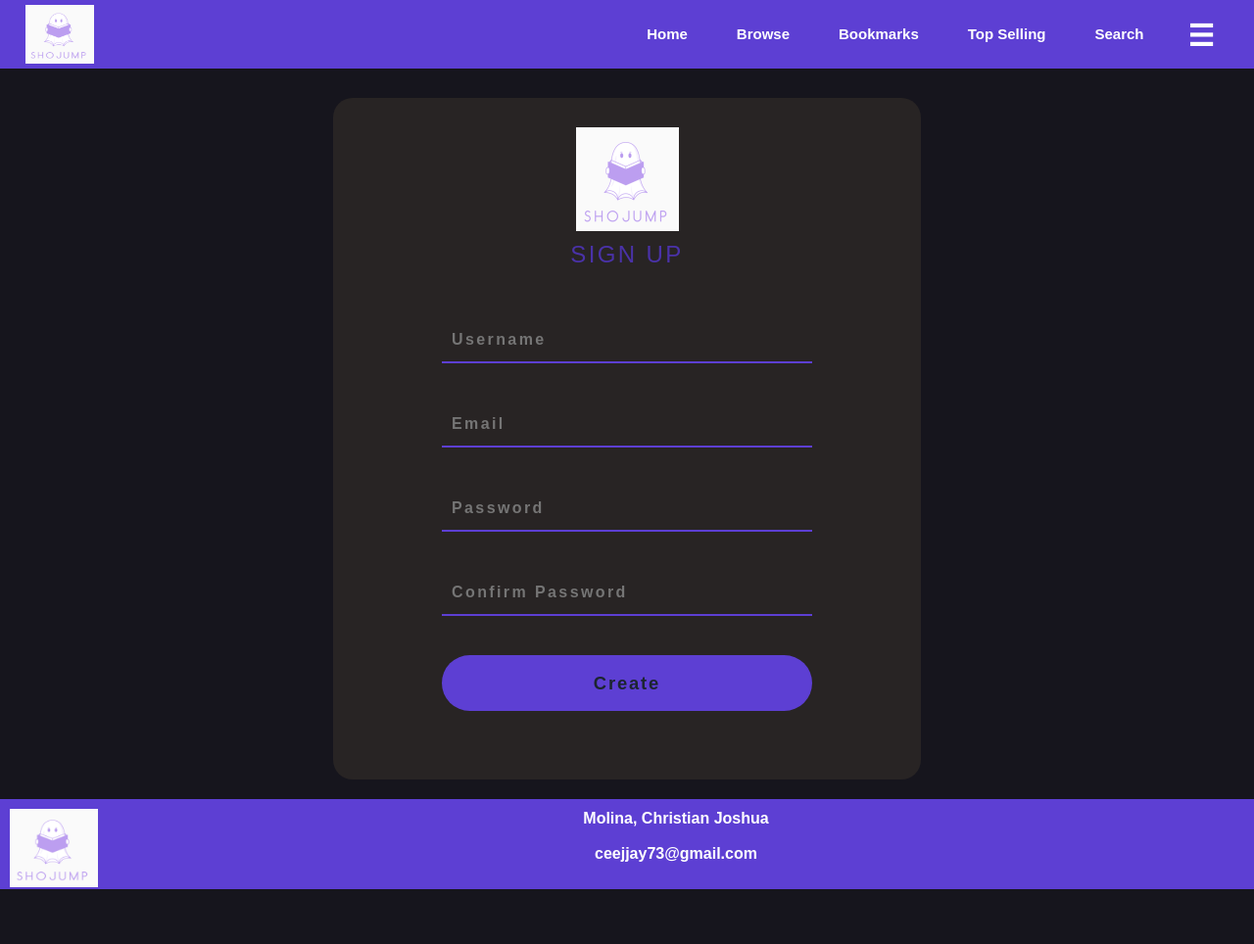
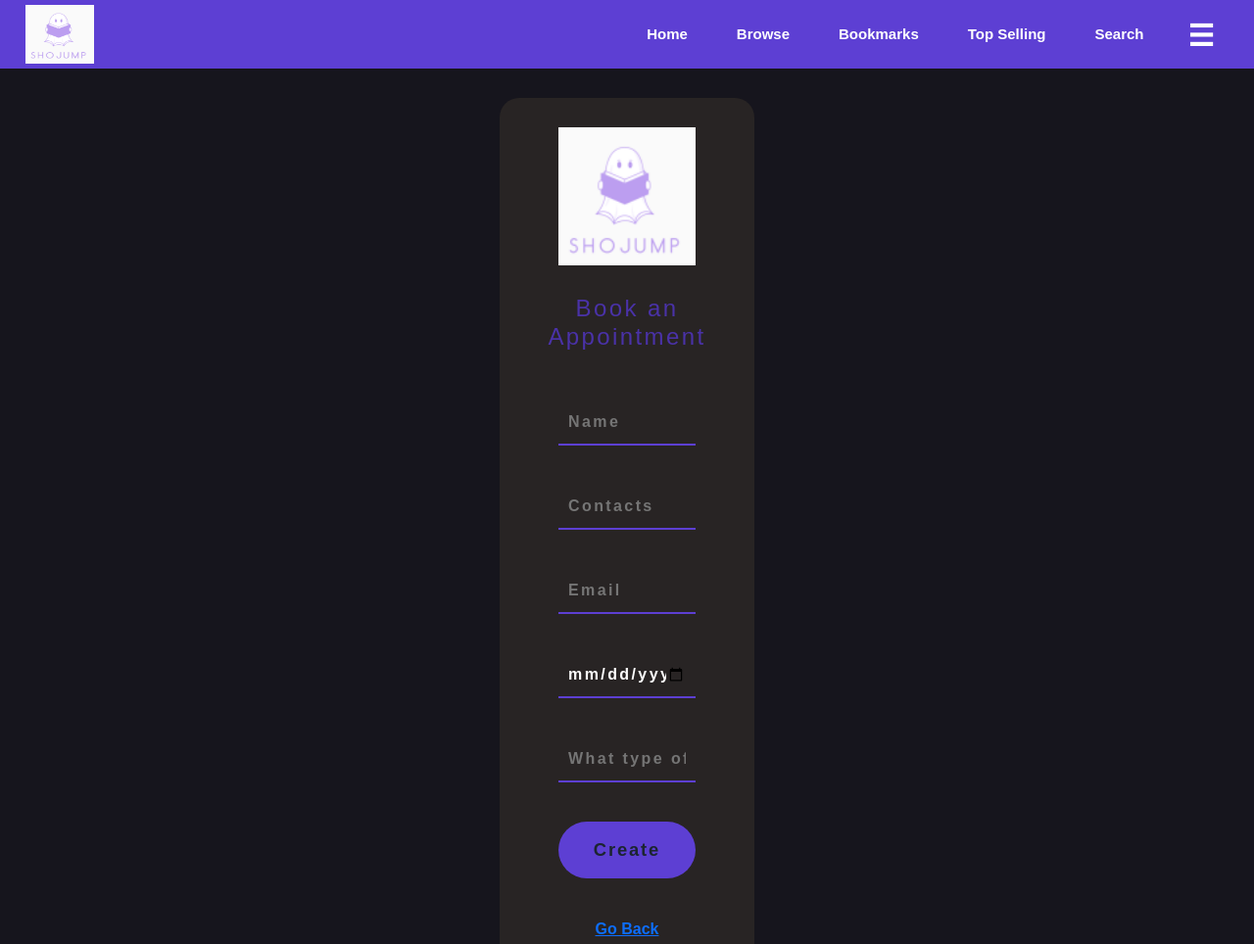
Before and after one commit to Sijeeee/Web-Design-Finals, a plain HTML site: page form.html in a window 1280 px wide. Shown: the top 964 px of the page at 98% size. Before the commit the page ends 936 px from the top, so only its background shows below. Drawn offline with nearby package versions, Linux system fonts and the light colour scheme.

Commit message:
Update form.html

```diff
--- a/form.html
+++ b/form.html
@@ -37,24 +37,29 @@
                             </div>
                     </div>
                     <div class="container">
+                        <div class="container">
     <form action="https://formsubmit.co/ceejjay73@gmail.com" method="POST">
-                            <a href="index.html"><img src="logo.png" alt="Logo" class="form-logo"></a>
-                            <h2>SIGN UP</h2>
+        <a href="index.html"><img src="logo.png" alt="Logo"></a>
+        <h2>Book an Appointment</h2>
         <div class="inputbox">
-                                <input type="text" name="Username" placeholder="Username" required>
+            <input type="text" name="Name" placeholder="Name" required>
+        </div>
+        <div class="inputbox">
+            <input type="text" name="Contacts" placeholder="Contacts" required>
         </div>
         <div class="inputbox">
             <input type="email" name="Email" placeholder="Email" required>
         </div>
         <div class="inputbox">
-                                <input type="password" name="Password" placeholder="Password" required>
+            <input type="date" name="Date" required>
         </div>
         <div class="inputbox">
-                                <input type="password" name="Password Confirmation" placeholder="Confirm Password" required>
+            <input type="text" name="Service" placeholder="What type of Service?" required>
         </div>
         <div class="inputbox">
             <input type="submit" value="Create">
         </div>
+        <a href="index.html">Go Back</a>
     </form>
                 </div>
 
```
Lines whose indentation alone changed are shown as unchanged.
